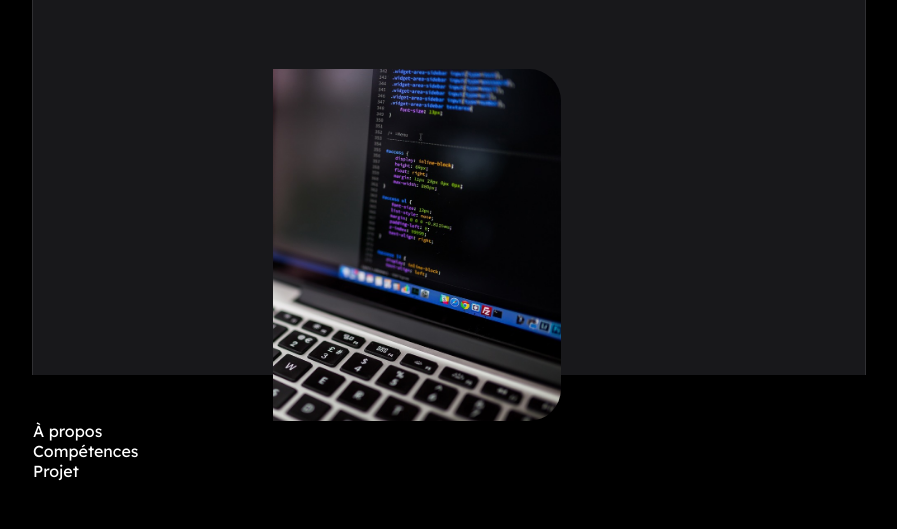
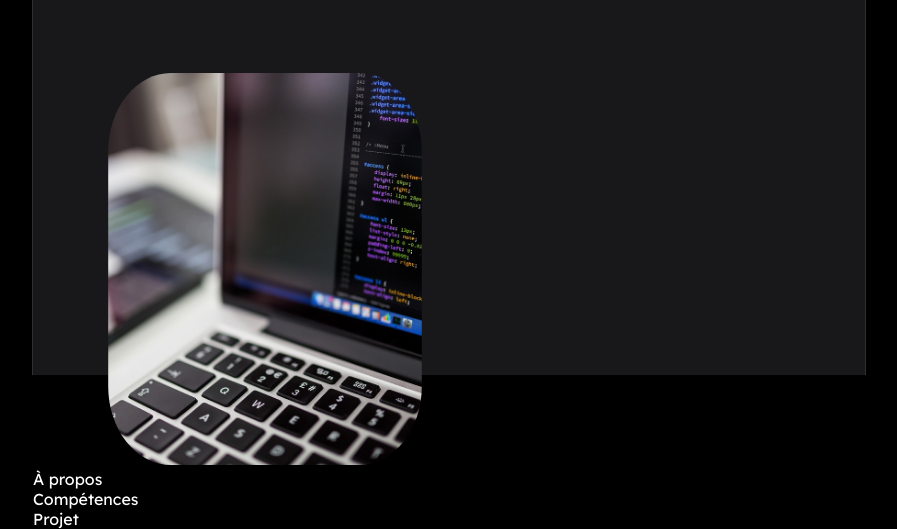
Before and after one commit to ImranDek/ISITECH-2425-B1-HTML, a plain HTML site: page index.html in a window 1280 px wide. Shown: the part 785-1314 px from the top of the page, without its empty margins (191-1088 px from the left). Before the commit the page ends 1266 px from the top, so only its background shows below. Drawn offline with Linux system fonts and the light colour scheme.

Commit message:
fonctionnelle

```diff
--- a/css/style.css
+++ b/css/style.css
@@ -98,11 +98,6 @@ div {
     display: flex;
 }
 
-img {
-    /* display: flex;
-    justify-content: end; */
-}
-
 .pdp {
     margin: 5rem;
     border: solid;
@@ -158,14 +153,19 @@ img {
 .photo-container {
     display: flex;
     justify-content: space-between;
+    margin: 4.5rem 0 0 4.5rem;
+}
+.photo1 {
+    width: 20rem;
+    height: 25rem;
+    border-radius: 20%;
     overflow: hidden;
-    margin-top: 4.5rem;
+    display: flex;
+    justify-content: center;
+    transform: scale(0.98);
+    transition: transform 0.3s ease;
 }
 
-.photo1 {
-    max-width: none;
-    height: 22rem;
-    width: auto;
-    clip-path: inset(0 0 0 15rem);
-    border-radius: 2rem;
+.photo1:hover {
+    transform: scale(1);
 }
--- a/index.html
+++ b/index.html
@@ -36,7 +36,9 @@
         </div>
 
         <div class="photo-container">
-            <img class="photo1" src="image/info1.jpg" alt="Photo informatique 1" />
+            <div class="photo1">
+                <img src="image/info1.jpg" alt="Photo informatique 1" />
+            </div>
         </div>
 
         <div id="a-propos">À propos</div>
```
